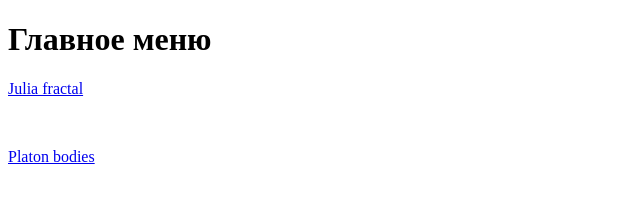
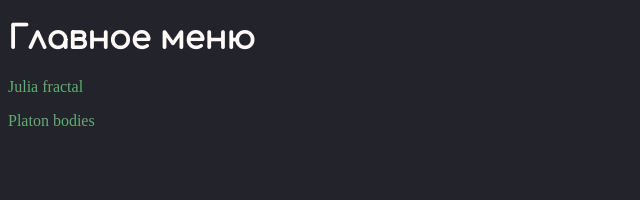
Before and after one commit to CGSGIN4/CGSGIN4.github.io, a plain HTML site: page index.html in a window 1280 px wide. Shown: the whole page, without its empty margins (0-640 px from the left). Drawn offline with Linux system fonts and the light colour scheme; a web font is replaced by a local one.

Commit message:
index.html updated.

```diff
--- a/index.html
+++ b/index.html
@@ -3,10 +3,15 @@
   <head>
     <meta charset="utf-8" />
     <title>IN4</title>
+    <link rel="stylesheet" href="styles/styles.css">
   </head>
   <body>
-    <h1>Главное меню</h1>
-    <p><a href="0601\index.html">Julia fractal</a></p><br />
-    <p><a href="0603\index.html">Platon bodies</a></p><br />
+    <div>
+      <h1>Главное меню</h1>
+    </div>
+    <div>
+      <p><a href="0601\index.html">Julia fractal</a><br />
+      <p><a href="0603\index.html">Platon bodies</a></p>
+    </div>
   </body>
 </html>
```
